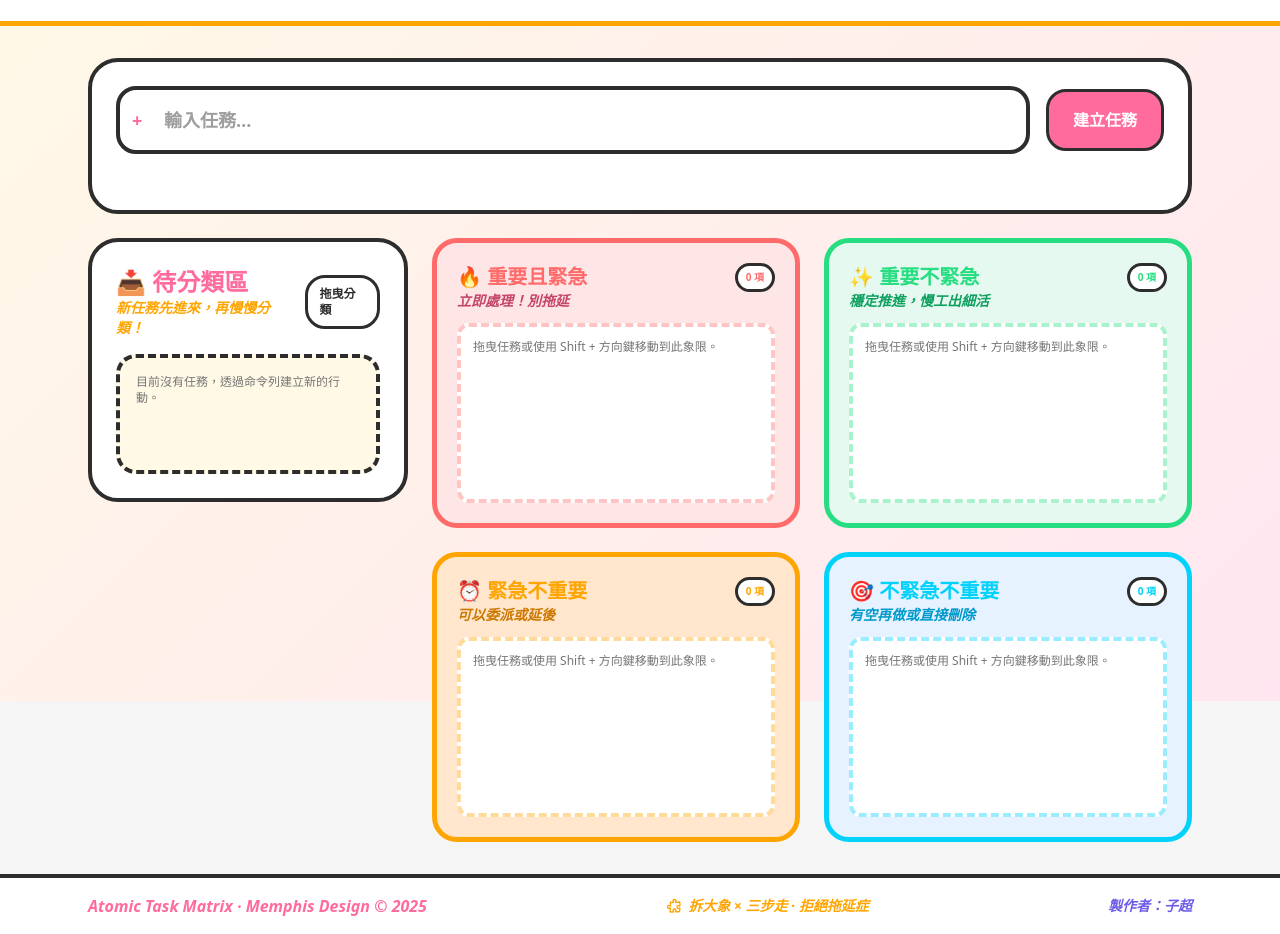
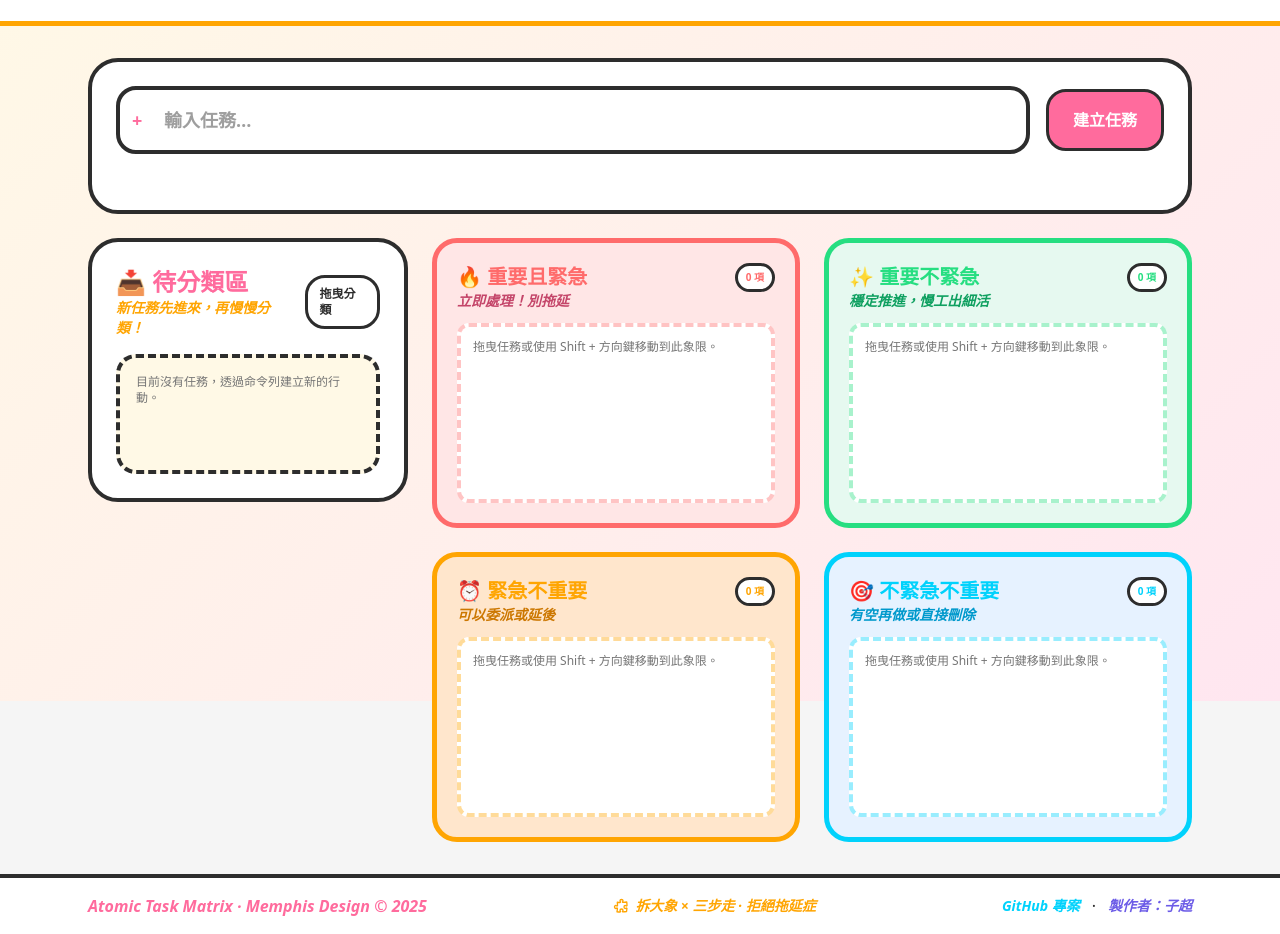
Before and after one commit to tznthou/AtomTaskMatrix, a website: page index.html in a window 1280 px wide. Shown: the part 99-1033 px from the top of the page. Drawn offline with nearby package versions, Linux system fonts and the light colour scheme; files whose address does not match are found by name.

Commit message:
docs: 移除生產環境網址，新增 GitHub 專案連結至 footer

```diff
--- a/index.html
+++ b/index.html
@@ -251,7 +251,11 @@
                     </svg>
                     拆大象 × 三步走 · 拒絕拖延症
                 </span>
-                <a href="mailto:tznthou@gmail.com" class="italic-bold text-sm text-[#6C5CE7] hover:text-[#A29BFE] transition-colors duration-200">製作者：子超</a>
+                <div class="flex items-center gap-3">
+                    <a href="https://github.com/tznthou/AtomTaskMatrix" target="_blank" rel="noopener noreferrer" class="italic-bold text-sm text-[#00D2FC] hover:text-[#00A3CC] transition-colors duration-200">GitHub 專案</a>
+                    <span class="text-[#2D2D2D]">·</span>
+                    <a href="mailto:tznthou@gmail.com" class="italic-bold text-sm text-[#6C5CE7] hover:text-[#A29BFE] transition-colors duration-200">製作者：子超</a>
+                </div>
             </div>
         </footer>
     </div>
```
Also changed, not shown: README.md.
